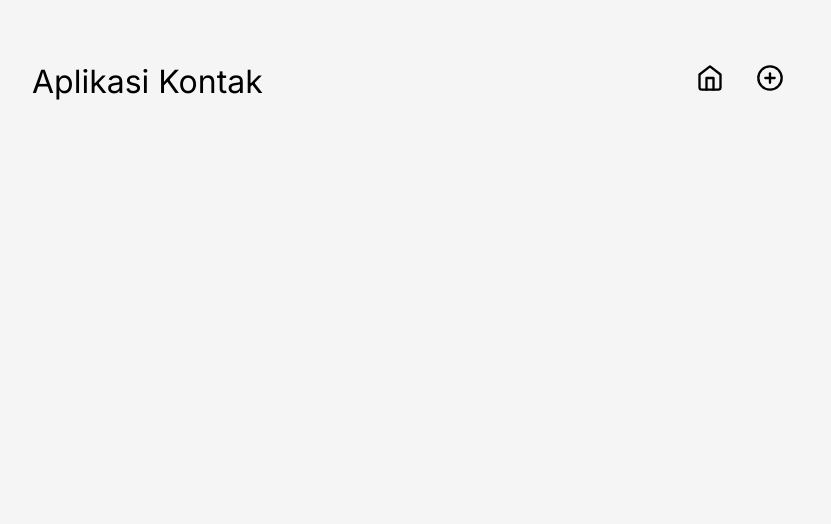
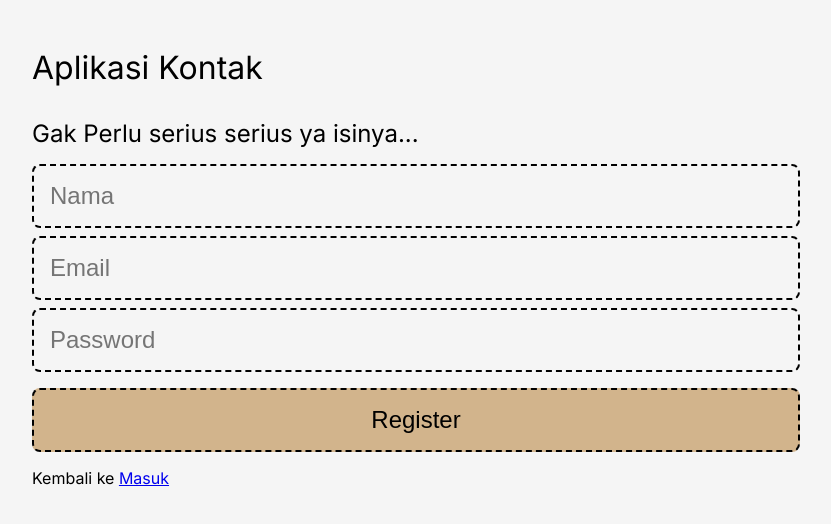
Before and after one commit to christianLuis07/belajar-fundamental-react, a React (Vite) app in the folder contacts-app/: page /register in a window 1280 px wide. Before the commit this address had no page. Shown: the top 524 px of the page, without its empty margins (224-1055 px from the left). Built offline with nearby package versions, Linux system fonts and the light colour scheme.

Commit message:
add : register feature

```diff
--- a/contacts-app/src/components/ContactApp.jsx
+++ b/contacts-app/src/components/ContactApp.jsx
@@ -3,6 +3,7 @@
 import Navigation from "./Navigation";
 import HomePage from "../pages/HomePage";
 import AddPage from "../pages/AddPage";
+import RegisterPage from "../pages/RegisterPage";
 
 class ContactApp extends React.Component {
   constructor(props) {
@@ -21,25 +22,25 @@
           <main>
             <Routes>
               <Route path="/*" element={<p>Halaman Login</p>} />
-              <Route path="/register" element={<p>Halaman Register</p>} />
+              <Route path="/register" element={<RegisterPage />} />
             </Routes>
           </main>
         </div>
       );
     }
-  }
 
-  render() {
     return (
       <div className="contact-app">
         <header className="contact-app__header">
           <h1>Aplikasi Kontak</h1>
           <Navigation />
+        </header>
+        <main>
           <Routes>
             <Route path="/" element={<HomePage />} />
             <Route path="/add" element={<AddPage />} />
           </Routes>
-        </header>
+        </main>
       </div>
     );
   }
--- /dev/null
+++ b/contacts-app/src/components/RegisterInput.jsx
@@ -0,0 +1,81 @@
+import React from "react";
+import PropTypes from "prop-types";
+
+class RegisterInput extends React.Component {
+  constructor(props) {
+    super(props);
+
+    this.state = {
+      name: "",
+      email: "",
+      password: "",
+    };
+
+    this.onNameChange = this.onNameChange.bind(this);
+    this.onEmailChange = this.onEmailChange.bind(this);
+    this.onPasswordChange = this.onPasswordChange.bind(this);
+    this.onSubmitHandler = this.onSubmitHandler.bind(this);
+  }
+
+  onNameChange(event) {
+    this.setState(() => {
+      return {
+        name: event.target.value,
+      };
+    });
+  }
+
+  onEmailChange(event) {
+    this.setState(() => {
+      return {
+        email: event.target.value,
+      };
+    });
+  }
+
+  onPasswordChange(event) {
+    this.setState(() => {
+      return {
+        password: event.target.value,
+      };
+    });
+  }
+
+  onSubmitHandler(event) {
+    event.preventDefault();
+    this.props.register({
+      name: this.state.name,
+      email: this.state.email,
+      password: this.state.password,
+    });
+  }
+
+  render() {
+    return (
+      <form onSubmit={this.onSubmitHandler} className="register-input">
+        <input
+          type="text"
+          placeholder="Nama"
+          value={this.state.name}
+          onChange={this.onNameChange}
+        />
+        <input
+          type="email"
+          placeholder="Email"
+          value={this.state.email}
+          onChange={this.onEmailChange}
+        />
+        <input
+          type="password"
+          placeholder="Password"
+          value={this.state.password}
+          autoComplete="current-password"
+          onChange={this.onPasswordChange}
+        />
+        <button>Register</button>
+      </form>
+    );
+  }
+}
+
+export default RegisterInput;
--- /dev/null
+++ b/contacts-app/src/pages/RegisterPage.jsx
@@ -0,0 +1,26 @@
+import React from "react";
+import { Link, useNavigate } from "react-router-dom";
+import RegisterInput from "../components/RegisterInput";
+import { register } from "../utils/api";
+
+function RegisterPage() {
+  const navigate = useNavigate();
+  async function onRegisterHandler(user) {
+    const { error } = await register(user);
+    if (!error) {
+      navigate("/");
+    }
+  }
+
+  return (
+    <section className="register-page">
+      <h2>Gak Perlu serius serius ya isinya...</h2>
+      <RegisterInput register={onRegisterHandler} />
+      <p>
+        Kembali ke <Link to={"/"}>Masuk</Link>
+      </p>
+    </section>
+  );
+}
+
+export default RegisterPage;
```
